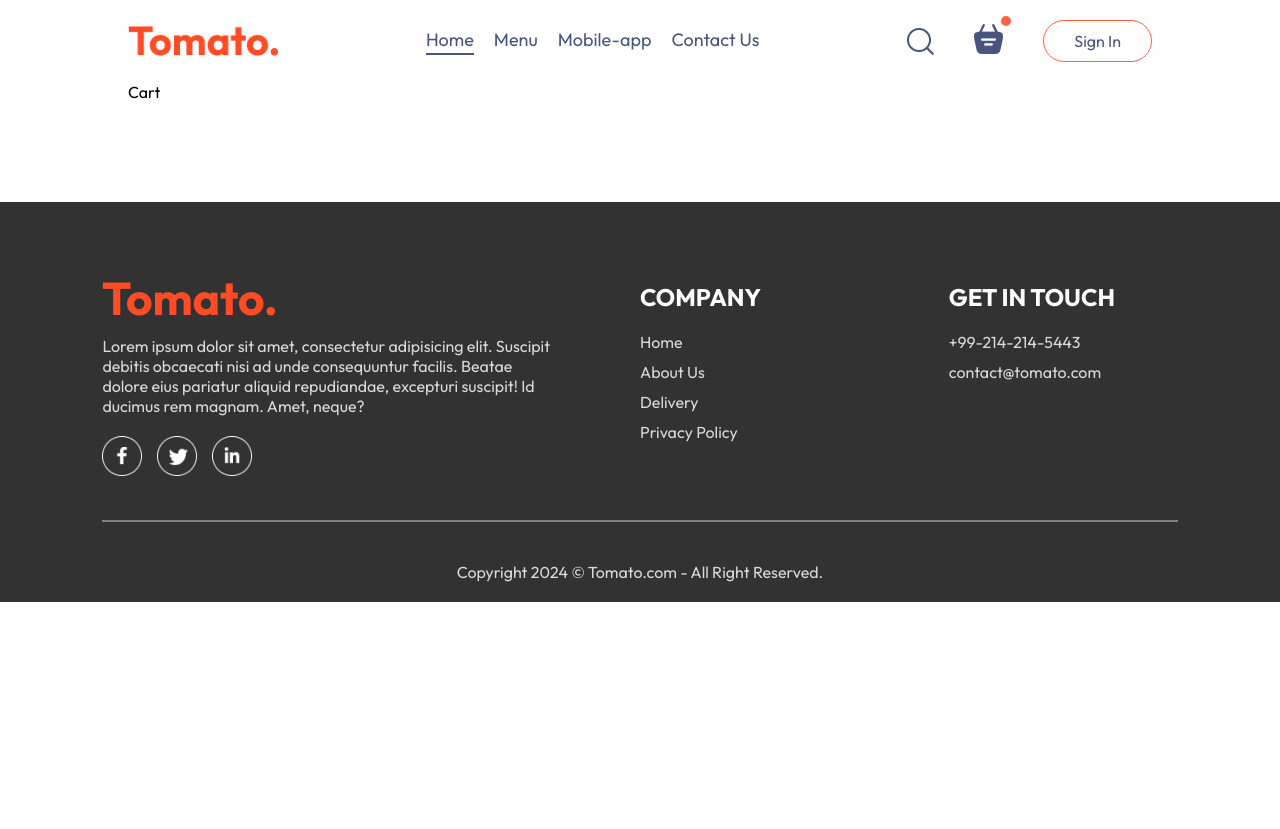
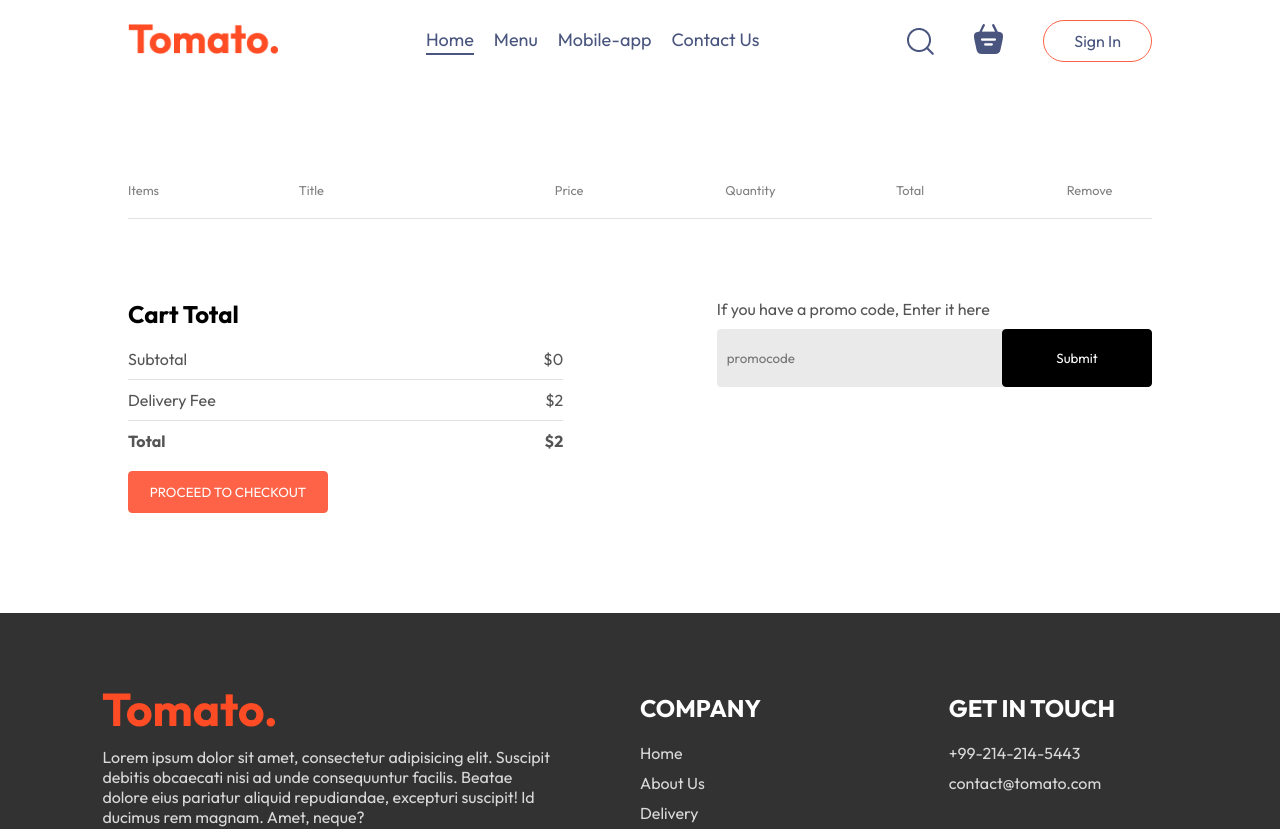
Before and after one commit to bizimsiti/food-del, a React (Vite) app in the folder frontend/: page /cart in a window 1280 px wide. Shown: the top 829 px of the page. Before the commit the page ends 800 px from the top, so only its background shows below. Built offline with nearby package versions, Linux system fonts and the light colour scheme.

Commit message:
cart page

```diff
--- a/frontend/src/components/FoodItem/FoodItem.css
+++ b/frontend/src/components/FoodItem/FoodItem.css
@@ -66,6 +66,9 @@
   background-color: white;
 }
 
+.food-item-counter:hover {
+  cursor: pointer;
+}
 .food-item-counter img {
   width: 30px;
 }
--- a/frontend/src/components/Navbar/Navbar.jsx
+++ b/frontend/src/components/Navbar/Navbar.jsx
@@ -1,13 +1,16 @@
 import "./Navbar.css";
 import { assets } from "../../assets/assets";
-import { useState } from "react";
+import { useContext, useState } from "react";
 import { Link } from "react-router-dom";
+import { StoreContext } from "../../context/StoreContext";
 const Navbar = ({ setShowLogin }) => {
   const [menu, setMenu] = useState("home");
-  console.log(menu);
+  const { getTotalCartAmount } = useContext(StoreContext);
   return (
     <div className="navbar">
-      <img src={assets.logo} alt="" className="logo" />
+      <Link to="/">
+        <img src={assets.logo} alt="" className="logo" />
+      </Link>
       <ul className="navbar-menu">
         <Link
           to="/"
@@ -41,8 +44,10 @@ const Navbar = ({ setShowLogin }) => {
       <div className="navbar-right">
         <img src={assets.search_icon} alt="" />
         <div className="navbar-search-icon">
-          <img src={assets.basket_icon} alt="" />
-          <div className="dot"></div>
+          <Link to="/cart">
+            <img src={assets.basket_icon} alt="" />
+          </Link>
+          <div className={getTotalCartAmount() > 0 ? "dot" : ""}></div>
         </div>
         <button onClick={() => setShowLogin(true)}>Sign In</button>
       </div>
--- a/frontend/src/context/StoreContext.jsx
+++ b/frontend/src/context/StoreContext.jsx
@@ -1,4 +1,4 @@
-import { createContext, useState } from "react";
+import { createContext, useEffect, useState } from "react";
 import { food_list } from "../assets/assets";
 
 export const StoreContext = createContext(null);
@@ -18,12 +18,24 @@ const StoreContextProvider = (props) => {
     setCartItems((prev) => ({ ...prev, [itemId]: prev[itemId] - 1 }));
   };
 
+  const getTotalCartAmount = () => {
+    let totalAmount = 0;
+    for (const item in cartItems) {
+      if (cartItems[item] > 0) {
+        let itemInfo = food_list.find((p) => p._id === item);
+        totalAmount += itemInfo.price * cartItems[item];
+      }
+    }
+    return totalAmount;
+  };
+
   const contextValue = {
     food_list,
     cartItems,
     setCartItems,
     addToCart,
-    removeFromCart
+    removeFromCart,
+    getTotalCartAmount
   };
   return (
     <StoreContext.Provider value={contextValue}>
--- a/frontend/src/index.css
+++ b/frontend/src/index.css
@@ -18,7 +18,9 @@ a {
   width: 80%;
   margin: auto;
 }
-
+button:hover {
+  cursor: pointer;
+}
 @keyframes fadeIn {
   0% {
     opacity: 0;
--- a/frontend/src/pages/Cart/Cart.css
+++ b/frontend/src/pages/Cart/Cart.css
@@ -0,0 +1,127 @@
+.cart {
+  margin-top: 100px;
+}
+
+.cart-items-title {
+  display: grid;
+  grid-template-columns: 1fr 1.5fr 1fr 1fr 1fr 0.5fr;
+  align-items: center;
+  color: grey;
+  font-size: max(1vw, 12px);
+}
+
+.cart-items-item {
+  margin: 10px 0px;
+  color: black;
+  transition: 0.3s;
+}
+.cart-items-item:hover {
+  background-color: tomato;
+  cursor: pointer;
+  color: white;
+}
+.cart-items-item:hover .cross {
+  color: white;
+}
+.cart-items-item img {
+  width: 50px;
+}
+
+.cart hr {
+  height: 1px;
+  background-color: #e2e2e2;
+  border: none;
+}
+
+.cart-items-item .cross {
+  font-size: 20px;
+  font-weight: 600;
+  cursor: pointer;
+  color: red;
+}
+
+.cart-bottom {
+  margin-top: 80px;
+  display: flex;
+  justify-content: space-between;
+  gap: max(12vw, 20px);
+}
+
+.cart-total {
+  flex: 1;
+  display: flex;
+  flex-direction: column;
+  gap: 20px;
+}
+
+.cart-total hr {
+  margin: 10px 0px;
+}
+
+.cart-total-details {
+  display: flex;
+  justify-content: space-between;
+  color: #555;
+}
+
+.cart-total button {
+  border: 1px solid tomato;
+  color: white;
+  background-color: tomato;
+  width: max(15vw, 200px);
+  padding: 12px 0px;
+  border-radius: 4px;
+  transition: 0.2s;
+}
+
+.cart-total button:hover {
+  color: tomato;
+  border: 1px solid tomato;
+  background-color: white;
+  cursor: pointer;
+}
+
+.cart-promocode {
+  flex: 1;
+}
+
+.cart-promocode p {
+  color: #555;
+}
+.cart-promocode-input {
+  margin-top: 10px;
+  display: flex;
+  justify-content: space-between;
+  align-items: center;
+  background-color: #eaeaea;
+  border-radius: 4px;
+}
+.cart-promocode-input input {
+  background: transparent;
+  border: none;
+  outline: none;
+  padding-left: 10px;
+}
+
+.cart-promocode-input button {
+  width: max(10vw, 150px);
+  padding: 20px 5px;
+  background-color: black;
+  border: 1px solid black;
+  color: white;
+  border-radius: 4px;
+}
+.cart-promocode-input button:active {
+  border: 1px solid black;
+  color: black;
+  background-color: white;
+}
+
+@media (max-width: 750px) {
+  .cart-bottom {
+    flex-direction: column-reverse;
+  }
+  .cart-promocode {
+    justify-content: start;
+  }
+}
--- a/frontend/src/pages/Cart/Cart.jsx
+++ b/frontend/src/pages/Cart/Cart.jsx
@@ -1,6 +1,76 @@
+import { useContext } from "react";
 import "./Cart.css";
+import { StoreContext } from "../../context/StoreContext";
 const Cart = () => {
-  return <div>Cart</div>;
+  const { cartItems, food_list, removeFromCart, getTotalCartAmount } =
+    useContext(StoreContext);
+  const deliveryFee = 2;
+  return (
+    <div className="cart">
+      <div className="cart-items">
+        <div className="cart-items-title">
+          <p>Items</p>
+          <p>Title</p>
+          <p>Price</p>
+          <p>Quantity</p>
+          <p>Total</p>
+          <p>Remove</p>
+        </div>
+        <br />
+        <hr />
+        {food_list.map((item, index) => {
+          if (cartItems[item._id] > 0) {
+            return (
+              <div key={index}>
+                <div className="cart-items-title cart-items-item">
+                  <img src={item.image} alt="" />
+                  <p>{item.name}</p>
+                  <p>${item.price}</p>
+                  <p>{cartItems[item._id]}</p>
+                  <p>${item.price * cartItems[item._id]}</p>
+                  <p onClick={() => removeFromCart(item._id)} className="cross">
+                    X
+                  </p>
+                </div>
+                <hr />
+              </div>
+            );
+          }
+        })}
+      </div>
+      <div className="cart-bottom">
+        <div className="cart-total">
+          <h2>Cart Total</h2>
+          <div>
+            <div className="cart-total-details">
+              <p>Subtotal</p>
+              <p>${getTotalCartAmount()}</p>
+            </div>
+            <hr />
+            <div className="cart-total-details">
+              <p>Delivery Fee</p>
+              <p>${deliveryFee}</p>
+            </div>
+            <hr />
+            <div className="cart-total-details">
+              <b>Total</b>
+              <b>${getTotalCartAmount() + deliveryFee}</b>
+            </div>
+          </div>
+          <button>PROCEED TO CHECKOUT</button>
+        </div>
+        <div className="cart-promocode">
+          <div>
+            <p>If you have a promo code, Enter it here</p>
+            <div className="cart-promocode-input">
+              <input type="text" placeholder="promocode" />
+              <button>Submit</button>
+            </div>
+          </div>
+        </div>
+      </div>
+    </div>
+  );
 };
 
 export default Cart;
```
